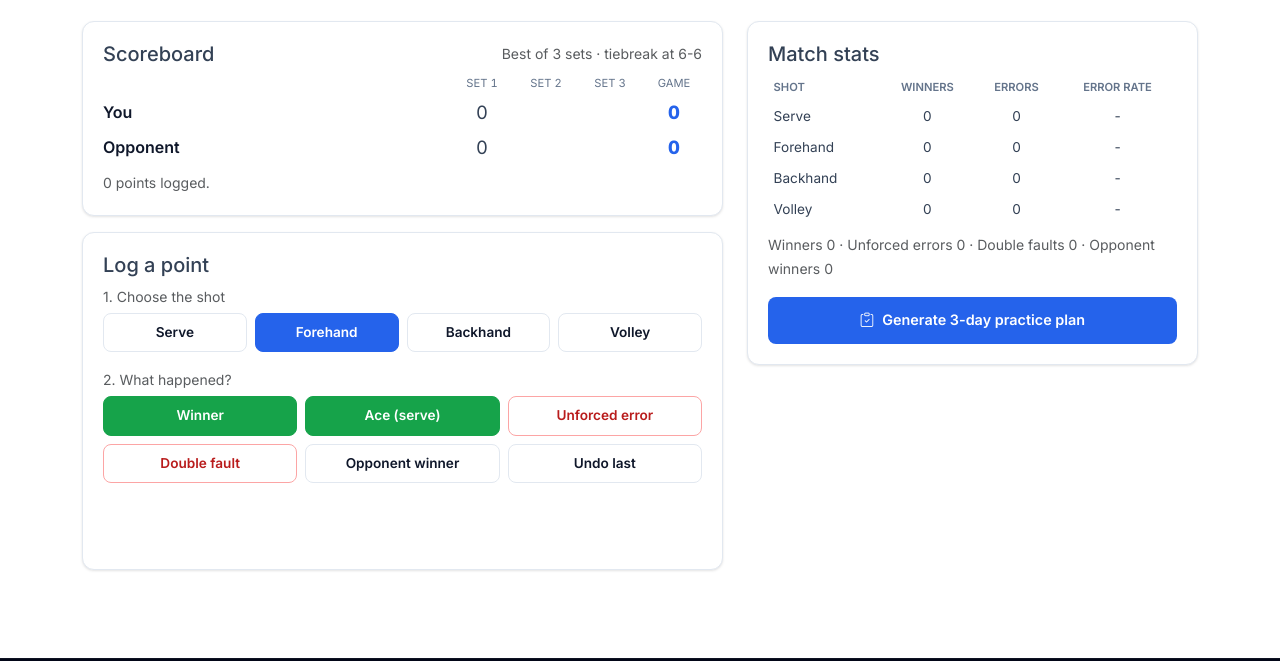
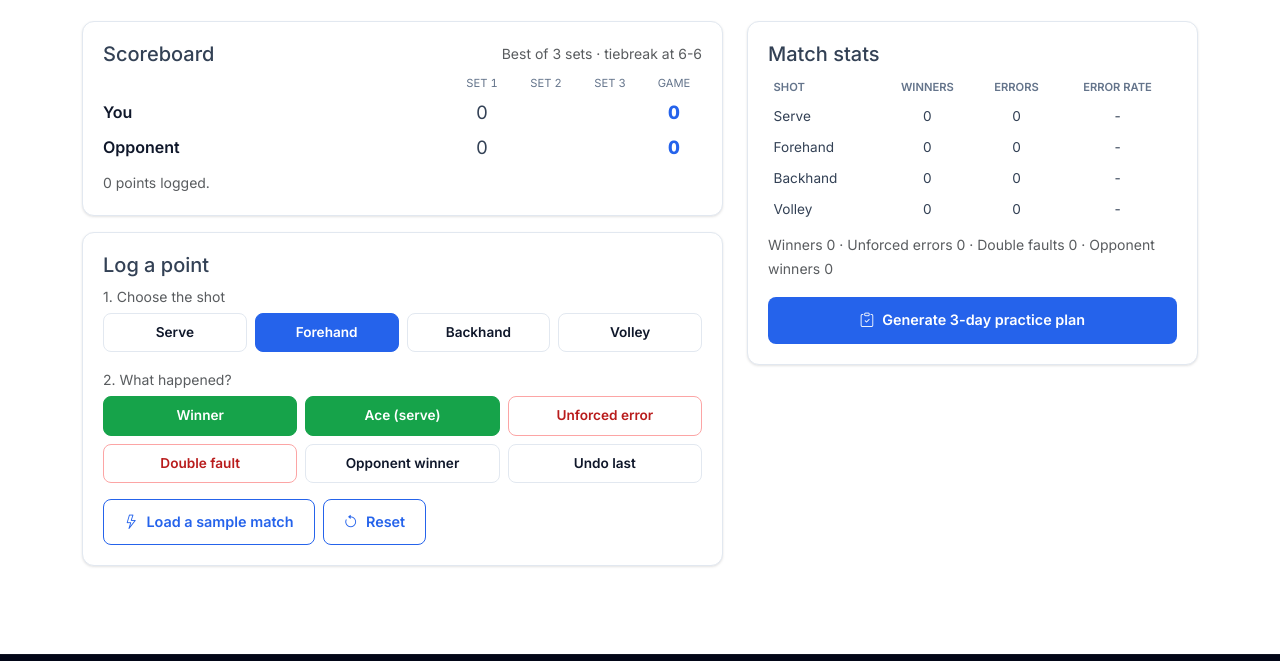
Before and after one commit to martinez-felician/Portfolio, a plain HTML site: page TennisAnalyst-Demo.html in a window 1280 px wide. Shown: the part 536-1197 px from the top of the page. Drawn offline with nearby package versions, Linux system fonts and the light colour scheme; a script that the page names is missing.

Commit message:
Fix demo button contrast

```diff
--- a/TennisAnalyst-Demo.html
+++ b/TennisAnalyst-Demo.html
@@ -9,6 +9,7 @@
   <link rel="stylesheet" href="https://cdn.jsdelivr.net/npm/bootstrap-icons@1.11.3/font/bootstrap-icons.min.css">
   <link rel="stylesheet" href="./css/style.css">
   <style>
+.btn-demo{border:1px solid var(--primary);color:var(--primary);background:#fff;border-radius:.5rem;padding:.6rem 1.25rem;font-weight:600;font-size:.9rem;transition:var(--transition)}.btn-demo:hover{background:var(--primary);color:#fff}
 .demo-card{background:#fff;border:1px solid var(--border);border-radius:var(--radius);box-shadow:var(--shadow-sm);padding:1.25rem}
 .note{border-left:4px solid var(--primary);background:var(--bg-alt);padding:.75rem 1rem;border-radius:0 var(--radius) var(--radius) 0;font-size:.9rem}
 .score{display:grid;grid-template-columns:1fr repeat(4,56px);gap:.25rem .5rem;align-items:center;font-variant-numeric:tabular-nums}
@@ -86,8 +87,8 @@ table.stats td,table.stats th{padding:.25rem .35rem;text-align:center}table.stat
             <div class="col-6 col-md-4"><button class="btn-pt" data-o="undo">Undo last</button></div>
           </div>
           <div class="d-flex flex-wrap gap-2 mt-3">
-            <button id="btnSample" class="btn-outline-custom"><i class="bi bi-lightning me-2"></i>Load a sample match</button>
-            <button id="btnReset" class="btn-outline-custom"><i class="bi bi-arrow-counterclockwise me-2"></i>Reset</button>
+            <button id="btnSample" class="btn-demo"><i class="bi bi-lightning me-2"></i>Load a sample match</button>
+            <button id="btnReset" class="btn-demo"><i class="bi bi-arrow-counterclockwise me-2"></i>Reset</button>
           </div>
         </div>
       </div>
```
Also changed, not shown: RoomCam-Demo.html (+4 -3 lines).
